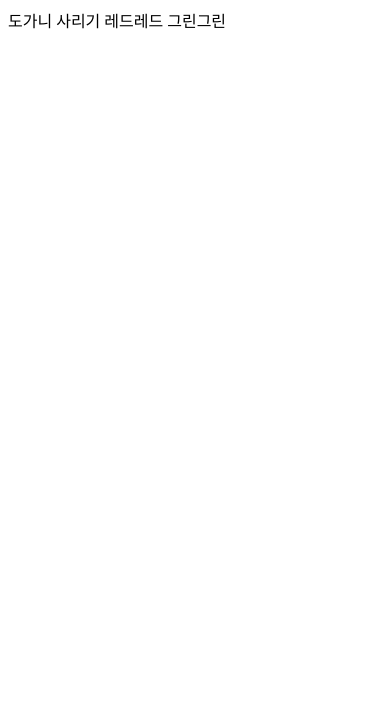
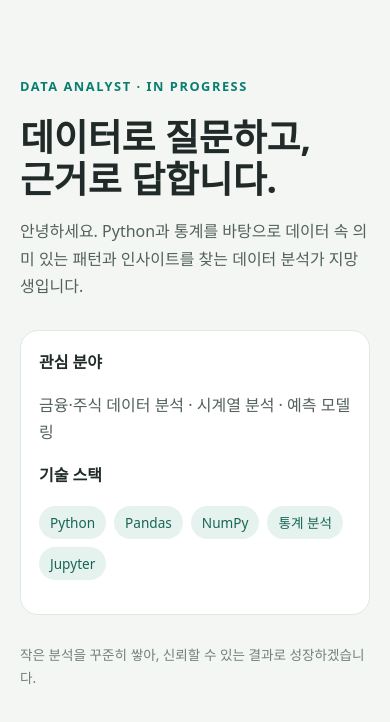
Before and after one commit to gksgofka4173-lgtm/261113_empty, a plain HTML site: page index.html in a window 390 px wide. Drawn offline with Linux system fonts and the light colour scheme.

Commit message:
Build responsive Korean data analyst profile page

```diff
--- a/index.html
+++ b/index.html
@@ -1,12 +1,4 @@
-<!DOCTYPE html>
-<html lang="en">
-<head>
-    <meta charset="UTF-8">
-    <meta name="viewport" content="width=device-width, initial-scale=1.0">
-    <title>Document</title>
-</head>
-<body>
-    도가니 사리기 레드레드
-    그린그린
-</body>
-</html>
+<!doctype html>
+<html lang="ko"><head><meta charset="utf-8"><meta name="viewport" content="width=device-width,initial-scale=1"><meta name="theme-color" content="#172321"><title>데이터 분석가 | 소개</title><style>
+*{box-sizing:border-box}body{margin:0;background:#f4f6f3;color:#202a28;font:16px/1.7 system-ui,sans-serif}.wrap{max-width:680px;margin:auto;padding:12vh 24px}.tag{color:#087e70;font-size:.8rem;font-weight:700;letter-spacing:.12em}h1{font-size:clamp(2.3rem,8vw,4rem);line-height:1.15;margin:18px 0}p{color:#52615d}.panel{background:#fff;border:1px solid #e1e8e3;border-radius:18px;padding:22px;margin-top:30px}.chips{display:flex;flex-wrap:wrap;gap:8px}.chips span{background:#e6f2ee;color:#176657;padding:5px 11px;border-radius:20px;font-size:.85rem}.foot{margin-top:28px;font-size:.85rem;color:#71807a}@media(max-width:480px){.wrap{padding:9vh 20px}.panel{padding:18px}}
+</style></head><body><main class="wrap"><div class="tag">DATA ANALYST · IN PROGRESS</div><h1>데이터로 질문하고,<br>근거로 답합니다.</h1><p>안녕하세요. Python과 통계를 바탕으로 데이터 속 의미 있는 패턴과 인사이트를 찾는 데이터 분석가 지망생입니다.</p><section class="panel"><b>관심 분야</b><p>금융·주식 데이터 분석 · 시계열 분석 · 예측 모델링</p><b>기술 스택</b><p class="chips"><span>Python</span><span>Pandas</span><span>NumPy</span><span>통계 분석</span><span>Jupyter</span></p></section><p class="foot">작은 분석을 꾸준히 쌓아, 신뢰할 수 있는 결과로 성장하겠습니다.</p></main></body></html>
```
